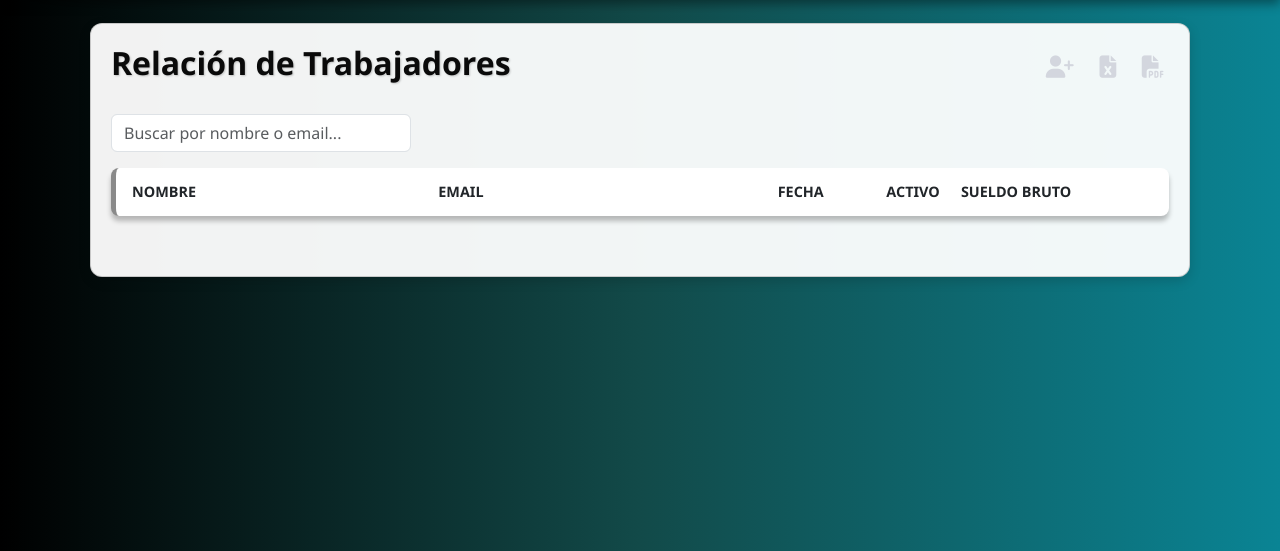
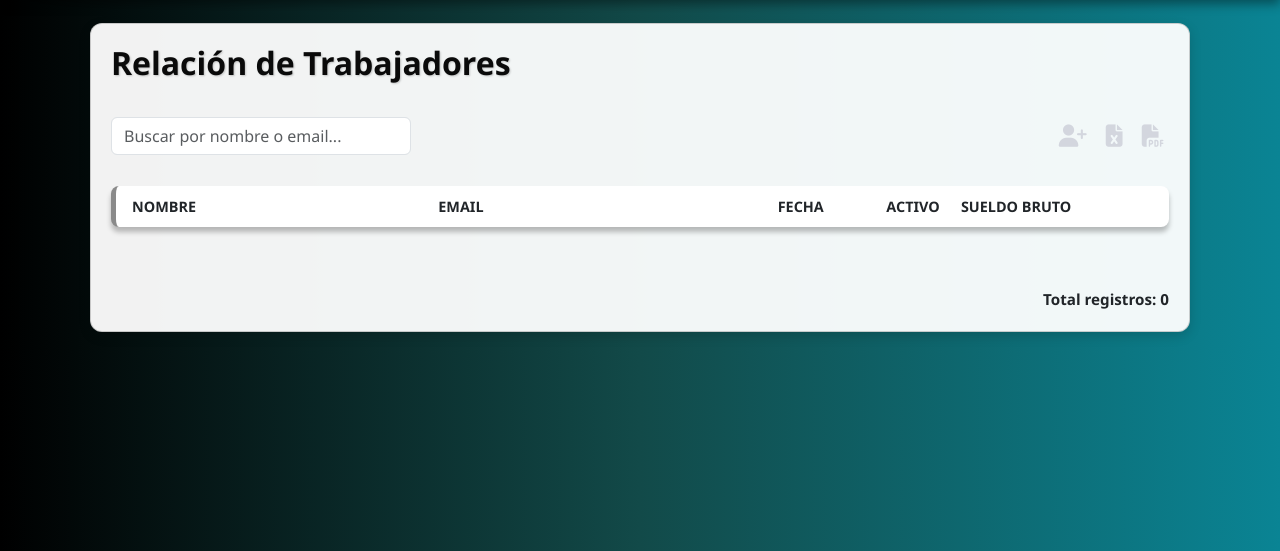
Before and after one commit to efasoft/trabajadores, a Django app: page /listar/ in a window 1280 px wide. Shown: the part 67-618 px from the top of the page. Run offline with Django 5.2, Linux system fonts and the light colour scheme; the visitor is signed in with stand-in values (Sample User, id 1); data that the repository does not hold is empty; some libraries are stand-ins or nearby versions.

Commit message:
Trabajadores - APP Trabajadores - Lista - Mejorando Linea Datos

```diff
--- a/trabajadores/templates/trabajadores/lista.html
+++ b/trabajadores/templates/trabajadores/lista.html
@@ -22,18 +22,23 @@
   }
   .icon-btn:hover {
     transform: scale(1.15);
-    color: #00c6ff;
+    color: #0A0A0A;
+  }
+
+  .search-actions {
+    display: flex;
+    align-items: center;
+    gap: 0.6rem;
   }
 
   .search-box {
     max-width: 300px;
-    margin-bottom: 1rem;
   }
 
-  .header-row, .card-trabajador {
+  .header-row {
     display: flex;
     align-items: center;
-    padding: 0.8rem 1rem;
+    padding: 0.6rem 1rem;
     border-radius: 0.5rem;
     font-size: 0.90rem;
   }
@@ -43,22 +48,25 @@
     border-left: 5px solid #8A8A8A;
     font-weight: bold;
     box-shadow: 0 5px 5px rgba(0,0,0,0.25);
-    margin-bottom: 0.5rem;
+    margin: 0.8rem 0;
     text-transform: uppercase;
   }
 
   .card-trabajador {
+    display: flex;
+    border-radius: 0.5rem;
     background: white;
+    padding: 0.4rem 1rem;
     border-left: 5px solid #28a745;
-    box-shadow: 0 6px 4px rgba(0, 0, 0, 0.1);
+    box-shadow: 0 2px 0.7px rgba(0, 0, 0, 0.1);
     transition: all 0.3s ease;
     position: relative;
-    margin-bottom: 0.7rem;
+    margin-bottom: 0.6rem;
   }
 
   .card-trabajador:hover {
     transform: scale(1.01);
-    box-shadow: 0 5px 5px rgba(0, 0, 0, 0.25);
+    box-shadow: 0 3px 3px rgba(0, 0, 0, 0.25);
   }
 
   .col-nombre { width: 30%; text-align: left;}
@@ -68,7 +76,6 @@
   .col-sueldo { width: 12%; text-align: right;}
 
   .acciones {
-
     display: flex;
     gap: 0.6rem;
     align-items: center;
@@ -86,6 +93,14 @@
 
   .fa-edit { color: #17a2b8; }
   .fa-trash { color: #dc3545; }
+
+  .footer-info {
+    display: flex;
+    justify-content: flex-end;
+    margin-top: 1rem;
+    font-size: 0.95rem;
+    font-weight: 600;
+  }
 
   .pagination {
     margin-top: 2rem;
@@ -114,8 +129,11 @@
 
   <div class="d-flex justify-content-between align-items-center mb-4">
     <h3 class="page-title">Relación de Trabajadores</h3>
+  </div>
 
-    <div class="d-flex gap-3">
+  <div class="d-flex justify-content-between align-items-center mb-3">
+    <input type="text" id="searchInput" class="form-control search-box" placeholder="Buscar por nombre o email...">
+    <div class="search-actions">
       <a href="{% url 'trabajadores:crear' %}" class="icon-btn" data-bs-toggle="tooltip" title="Agregar nuevo trabajador">
         <i class="fas fa-user-plus"></i>
       </a>
@@ -127,8 +145,6 @@
       </a>
     </div>
   </div>
-
-  <input type="text" id="searchInput" class="form-control search-box" placeholder="Buscar por nombre o email...">
 
   <!-- Header -->
   <div class="header-row">
@@ -156,7 +172,14 @@
     {% endfor %}
   </div>
 
-  <div class="pagination" id="paginacion"></div>
+  <div class="pagination" id="paginacion">
+
+
+  </div>
+    <div class="footer-info">
+      Total registros: <span id="totalRegistros" class="ms-1">{{ trabajadores|length|intcomma }}</span>
+    </div>
+
 </div>
 
 <script>
@@ -180,8 +203,9 @@ document.addEventListener("DOMContentLoaded", () => {
   const searchInput = document.getElementById("searchInput");
   const container = document.getElementById("trabajadoresContainer");
   const paginacion = document.getElementById("paginacion");
+  const totalRegistros = document.getElementById("totalRegistros");
   const elementos = Array.from(container.children);
-  const porPagina = 5;
+  const porPagina = 6;
   let paginaActual = 1;
 
   function filtrar() {
@@ -217,6 +241,7 @@ document.addEventListener("DOMContentLoaded", () => {
 
   function actualizarVista() {
     const filtrados = filtrar();
+    totalRegistros.textContent = filtrados.length.toLocaleString('es-ES');
     paginaActual = 1;
     renderPagina(filtrados, paginaActual);
     renderPaginacion(filtrados);
```
